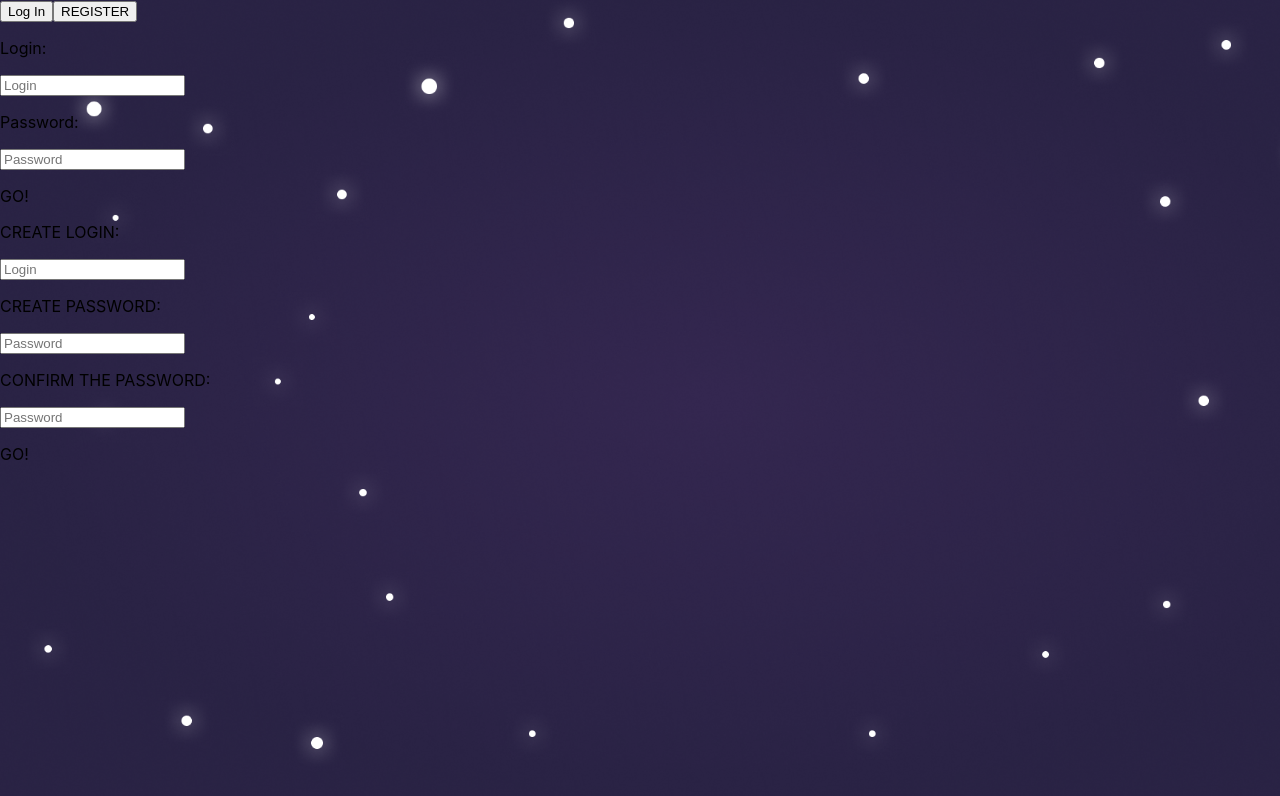
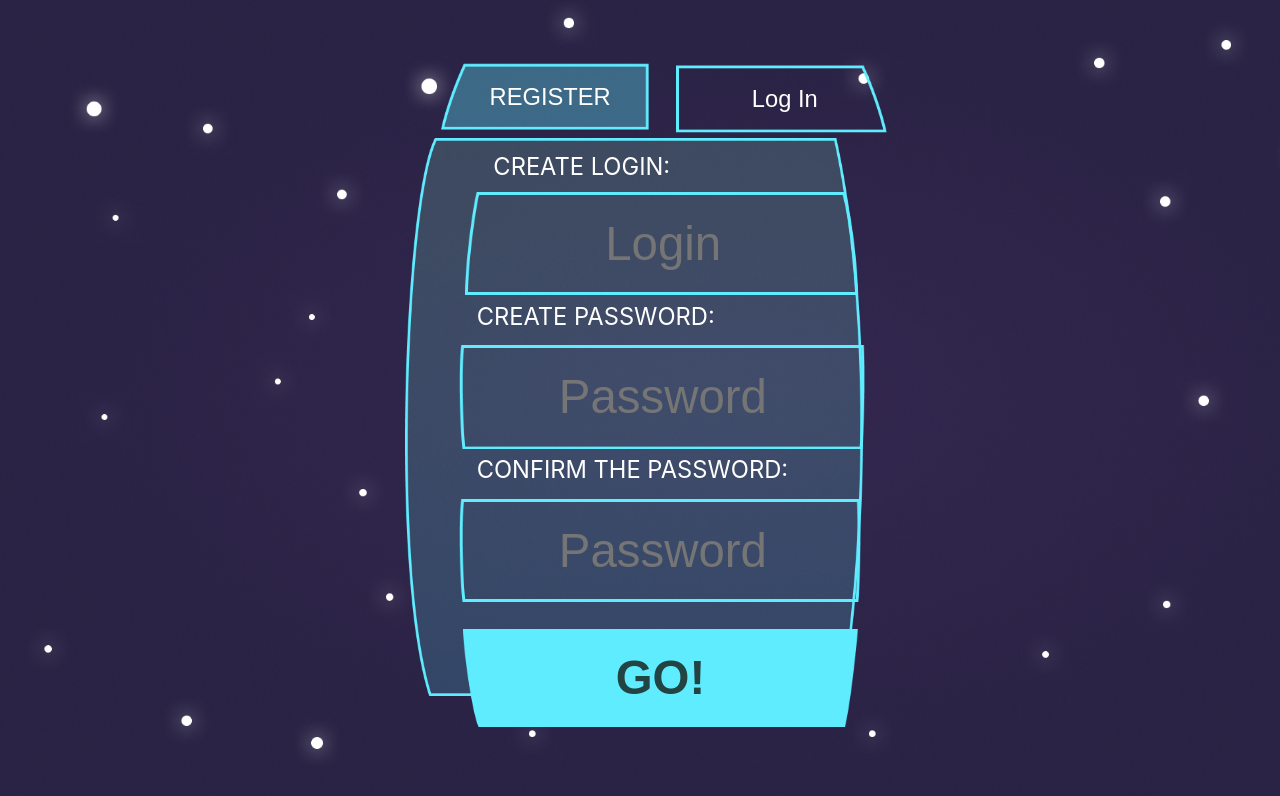
Before and after one commit to Invisibles-studio/BlueWhale, a React (Create React App) app: page / in a window 1280 px wide. Both pictures are taken after a click on the button "REGISTER". Shown: the top 796 px of the page. Built offline with nearby package versions, Linux system fonts and the light colour scheme.

Commit message:
Update design

```diff
--- /dev/null
+++ b/src/components/NewDesign/auth.css
@@ -0,0 +1,362 @@
+.authBlockMain {
+    position: absolute;
+
+    width: 37.623vw;
+    height: 68.888vh;
+
+    left: 29.844vw;
+    top: 15.555vh;
+}
+
+.authBlock {
+    position: absolute;
+    background-image: url("../images/authBlock.png");
+    background-repeat: no-repeat;
+    background-size: contain;
+
+    width: 35.800vw;
+    height: 59.166vh;
+
+    left: 1.823vw;
+    top: 9.722vh;
+    transition: .55s opacity, .55s visibility;
+}
+
+.registerBlock {
+    position: absolute;
+    background-image: url("../images/registerBlock.png");
+    background-repeat: no-repeat;
+    background-size: contain;
+
+    width: 35.781vw;
+    height: 77.592vh;
+
+    left: 1.823vw;
+    top: 1.042vw;
+    transition: .3s opacity, .3s visibility;
+}
+
+.loginLabelRegister {
+    position: absolute;
+    top: 1.944vh;
+    left: 6.875vw;
+    margin: 0;
+
+    font-style: normal;
+    font-weight: 400;
+    font-size: 2.962vh;
+    line-height: 3.611vh;
+
+    color: #FFFFFF;
+}
+
+.loginInputRegister {
+    position: absolute;
+    background-image: url("../images/authLoginTopInput.png");
+    background-repeat: no-repeat;
+    background-size: contain;
+    background-color: transparent;
+    border: 0;
+
+    width: 48.981vh;
+    height: 12.685vh;
+
+    top: 6.759vh;
+    left: 7.499vh;
+
+    text-align: center;
+
+    font-style: normal;
+    font-weight: 400;
+    font-size: 5.925vh;
+    line-height: 7.129vh;
+
+    color: #FFFFFF;
+    outline: none;
+}
+
+.passwordLabelRegister {
+    position: absolute;
+    top: 20.648vh;
+    left: 5.573vw;
+    margin: 0;
+
+    font-style: normal;
+    font-weight: 400;
+    font-size: 2.962vh;
+    line-height: 3.611vh;
+
+    color: #FFFFFF;
+}
+
+.passwordInputRegister {
+    position: absolute;
+    background-image: url("../images/authPasswordBottomInput.png");
+    background-repeat: no-repeat;
+    background-size: contain;
+    background-color: transparent;
+    border: 0;
+
+    width: 50.555vh;
+    height: 12.685vh;
+
+    top: 25.925vh;
+    left: 6.666vh;
+
+    text-align: center;
+
+    font-style: normal;
+    font-weight: 400;
+    font-size: 5.925vh;
+    line-height: 7.129vh;
+
+    color: #FFFFFF;
+    -webkit-text-security: square;
+    outline: none;
+}
+
+.passwordConfirmLabelRegister {
+    position: absolute;
+    top: 39.814vh;
+    left: 5.573vw;
+    margin: 0;
+
+    font-style: normal;
+    font-weight: 400;
+    font-size: 2.962vh;
+    line-height: 3.611vh;
+
+    color: #FFFFFF;
+}
+
+.passwordConfirmInputRegister {
+    position: absolute;
+    background-image: url("../images/authPasswordBottomInput.png");
+    background-repeat: no-repeat;
+    background-size: contain;
+    background-color: transparent;
+    border: 0;
+
+    width: 50.555vh;
+    height: 12.685vh;
+
+    top: 45.092vh;
+    left: 6.666vh;
+
+    text-align: center;
+
+    font-style: normal;
+    font-weight: 400;
+    font-size: 5.925vh;
+    line-height: 7.129vh;
+
+    color: #FFFFFF;
+    -webkit-text-security: square;
+    outline: none;
+}
+
+.buttonRegister {
+    position: absolute;
+    background-image: url("../images/authButton.png");
+    background-repeat: no-repeat;
+    background-size: contain;
+    background-color: transparent;
+
+    width: 49.351vh;
+    height: 12.222vh;
+
+    left: 7.222vh;
+    top: 61.388vh;
+
+    cursor: pointer;
+
+    font-style: normal;
+    font-weight: 600;
+    font-size: 5.925vh;
+    line-height: 7.129vh;
+
+    color: #224442;
+    outline: none;
+    border: 0;
+}
+
+.buttonToLoginSelected {
+    background-image: url("../images/authSelectedLoginButton.png");
+    transform: translateY(0.37vh);
+}
+
+.buttonToLoginNotSelected {
+    background-image: url("../images/authLoginButton.png");
+    transform: translateY(-7.685vh);
+}
+
+.buttonToLogin {
+    position: absolute;
+    background-repeat: no-repeat;
+    background-size: contain;
+    background-color: transparent;
+    border: 0;
+    cursor: pointer;
+
+    width: 27.222vh;
+    height: 8.333vh;
+
+    left: 36.74vh;
+    top: 0.37vh;
+
+    text-align: center;
+
+    font-style: normal;
+    font-weight: 400;
+    font-size: 2.962vh;
+    line-height: 3.611vh;
+
+    color: #FFFFFF;
+    padding: 0;
+    transition: transform 500ms ease;
+}
+
+.buttonToRegisterSelected {
+    background-image: url("../images/authSelectedRegisterButton.png");
+    transform: translateY(-7.685vh);
+}
+
+.buttonToRegisterNotSelected {
+    background-image: url("../images/authRegisterButton.png");
+}
+
+.buttonToRegister {
+    position: absolute;
+    background-repeat: no-repeat;
+    background-size: contain;
+    background-color: transparent;
+    border: 0;
+    cursor: pointer;
+
+    width: 27.222vh;
+    height: 8.333vh;
+
+    left: 7.407vh;
+    top: 0.026vw;
+
+    text-align: center;
+
+    font-style: normal;
+    font-weight: 400;
+    font-size: 2.962vh;
+    line-height: 3.611vh;
+
+    color: #FFFFFF;
+    padding: 0;
+
+    transition: transform 500ms ease;
+}
+
+.BlockHidden {
+    opacity: 0;
+    visibility: hidden;
+}
+
+.loginLabelAuth {
+    position: absolute;
+    top: 1.851vh;
+    left: 12.222vh;
+    margin: 0;
+
+    font-style: normal;
+    font-weight: 400;
+    font-size: 2.962vh;
+    line-height: 3.611vh;
+
+    color: #FFFFFF;
+}
+
+.loginInputAuth {
+    position: absolute;
+    background-image: url("../images/authLoginTopInput.png");
+    background-repeat: no-repeat;
+    background-size: contain;
+    background-color: transparent;
+    border: 0;
+
+    width: 49.444vh;
+    height: 12.685vh;
+
+    top: 6.666vh;
+    left: 7.222vh;
+
+    text-align: center;
+
+    font-style: normal;
+    font-weight: 400;
+    font-size: 5.925vh;
+    line-height: 7.129vh;
+
+    color: #FFFFFF;
+    outline: none;
+}
+
+.passwordLabelAuth {
+    position: absolute;
+    top: 20.555vh;
+    left: 9.907vh;
+    margin: 0;
+
+    font-style: normal;
+    font-weight: 400;
+    font-size: 2.962vh;
+    line-height: 3.611vh;
+
+    color: #FFFFFF;
+}
+
+.passwordInputAuth {
+    position: absolute;
+    background-image: url("../images/authPasswordBottomInput.png");
+    background-repeat: no-repeat;
+    background-size: contain;
+    background-color: transparent;
+    border: 0;
+
+    width: 50.37vh;
+    height: 12.685vh;
+
+    top: 25.833vh;
+    left: 6.574vh;
+
+    text-align: center;
+
+    font-style: normal;
+    font-weight: 400;
+    font-size: 5.925vh;
+    line-height: 7.129vh;
+
+    color: #FFFFFF;
+    -webkit-text-security: square;
+    outline: none;
+}
+
+.buttonAuth {
+    position: absolute;
+    background-image: url("../images/authButton.png");
+    background-repeat: no-repeat;
+    background-size: contain;
+    background-color: transparent;
+
+    width: 49.351vh;
+    height: 12.222vh;
+
+    left: 7.222vh;
+    top: 43.33vh;
+
+    cursor: pointer;
+
+    font-style: normal;
+    font-weight: 600;
+    font-size: 5.925vh;
+    line-height: 7.129vh;
+
+    color: #224442;
+    outline: none;
+    border: 0;
+}
--- /dev/null
+++ b/src/components/NewDesign/signout.css
@@ -0,0 +1,74 @@
+.gameSignOutButtonOnMain {
+    box-sizing: border-box;
+
+    position: absolute;
+    width: 3.906vw;
+    height: 10.09vh;
+    left: 90.990vw;
+    top: 6.2vh;
+
+    border: 0.462vh solid #60ECFF;
+    border-radius: 0.925vh;
+}
+
+.gameSignOutButtonOnMainArrow {
+    background-image : url("../images/leftArrow.png");
+    background-size: contain;
+    background-repeat: no-repeat;
+    position: absolute;
+    width: 1.042vw;
+    height: 3.70vh;
+    left: 1.432vw;
+    top: 2.87vh;
+}
+
+.gameSignOutButtonOnMainText {
+    position: absolute;
+    left: 89.531vw;
+    top: 17.59vh;
+
+    font-style: normal;
+    font-weight: 600;
+    font-size: 1.875vw;
+    line-height: 4.07vh;
+
+    color: #FFFFFF;
+    margin: 0;
+}
+
+.gameSignOutText {
+    position: absolute;
+    left: 35.104vw;
+    top: 20.92vh;
+
+    font-style: normal;
+    font-weight: 700;
+    font-size: 3.333vw;
+    line-height: 7.12vh;
+
+    color: #FFFFFF;
+
+    margin: 0;
+}
+
+.gameSignOutButton {
+    box-sizing: border-box;
+
+    position: absolute;
+    width: 30.573vw;
+    height: 13.05vh;
+    left: 34.167vw;
+    top: 42.87vh;
+
+    background: rgba(96, 236, 255, 0.2);
+    border: 0.46vh solid #60ECFF;
+    box-shadow: 0 0.573vw 0.781vw rgba(0, 0, 0, 0.25);
+    border-radius: 1.85vh;
+
+    font-style: normal;
+    font-weight: 700;
+    font-size: 2.500vw;
+    line-height: 5.37vh;
+
+    color: #FFFFFF;
+}
--- a/src/components/Signout.tsx
+++ b/src/components/Signout.tsx
@@ -1,6 +1,7 @@
 /* eslint-disable */
 
 import {useNavigate} from "react-router-dom";
+import "./NewDesign/signout.css"
 
 export default function Signout(){
     localStorage.clear()
--- a/src/components/auth/auth.jsx
+++ b/src/components/auth/auth.jsx
@@ -3,6 +3,7 @@ import React, { useState } from 'react';
 import PropTypes from 'prop-types';
 import {getUserByLogin, addNewUser, addNewMemberByRef} from "../firebase/api.tsx"
 //import "../NewDesign/game.css"
+import "../NewDesign/auth.css"
 import {Link, Navigate} from "react-router-dom"
 import { useLocation } from 'react-router-dom';;
 import { useNavigate } from "react-router-dom";
@@ -25,6 +26,7 @@ export default function Login({setToken,  SetUser}) {
 
       const parsed = location.search.toString().split("=");
       if(parsed[0] === "?ref"){
+          console.log("123123123123")
         addNewMemberByRef(parsed[1])
       }
       if (password === confirmPassword){
@@ -84,7 +86,7 @@ export default function Login({setToken,  SetUser}) {
                 <input className="loginInputAuth" type="text" placeholder="Login" maxLength="14" onChange={e => setUserName(e.target.value)}/>
                 <p className="passwordLabelAuth">Password:</p>
                 <input className="passwordInputAuth" type="password" placeholder="Password" maxLength="13" onChange={e => setPassword(e.target.value)}/>
-                <div className="buttonAuth" onClick={handleLogIn}><p>GO!</p></div>
+                <input type="button" value="GO!" onClick={handleLogIn} className="buttonAuth" />
             </div>
 
             <div className="registerBlock BlockHidden">
@@ -94,7 +96,7 @@ export default function Login({setToken,  SetUser}) {
                 <input className="passwordInputRegister" type="password" placeholder="Password" maxLength="13"/>
                 <p className="passwordConfirmLabelRegister">CONFIRM THE PASSWORD:</p>
                 <input className="passwordConfirmInputRegister" type="password" placeholder="Password" maxLength="13"/>
-                <div className="buttonRegister" onClick={handleRegister}><p>GO!</p></div>
+                <input type="button" value="GO!" onClick={handleRegister} className="buttonRegister" />
             </div>
         </div>
     </div>
--- a/src/components/firebase/api.tsx
+++ b/src/components/firebase/api.tsx
@@ -116,7 +116,8 @@ export async function getUserByRefCode(refCode: string){
     await get(child(ref(database), "Users/")).then((snapshot) => {
         if (snapshot.exists()){
             snapshot.forEach(function(child) {
-                if (child.val() && child.val().refCode == refCode) {
+                console.log(child.val().refCode)
+                if (child.val() && child.val().refCode.indexOf(refCode) > -1) {
                     user = child.val()
                     console.log(child.val().player);
                 }
--- a/src/components/game.jsx
+++ b/src/components/game.jsx
@@ -506,7 +506,7 @@ export default function Game({ user}){
 
     function OpenRefBlock(id){
         getUserByLogin(localStorage.userLogin).then((user) => {
-            document.querySelector(".refBlockLink").innerHTML = document.location.toString().split("/game")[0]+"/ref?="+user.refCode[id]
+            document.querySelector(".refBlockLink").innerHTML = document.location.toString().split("/game")[0]+"/?ref="+user.refCode[id]
             document.querySelector(".refBlock").classList.remove("hidden")
         })
 
```
